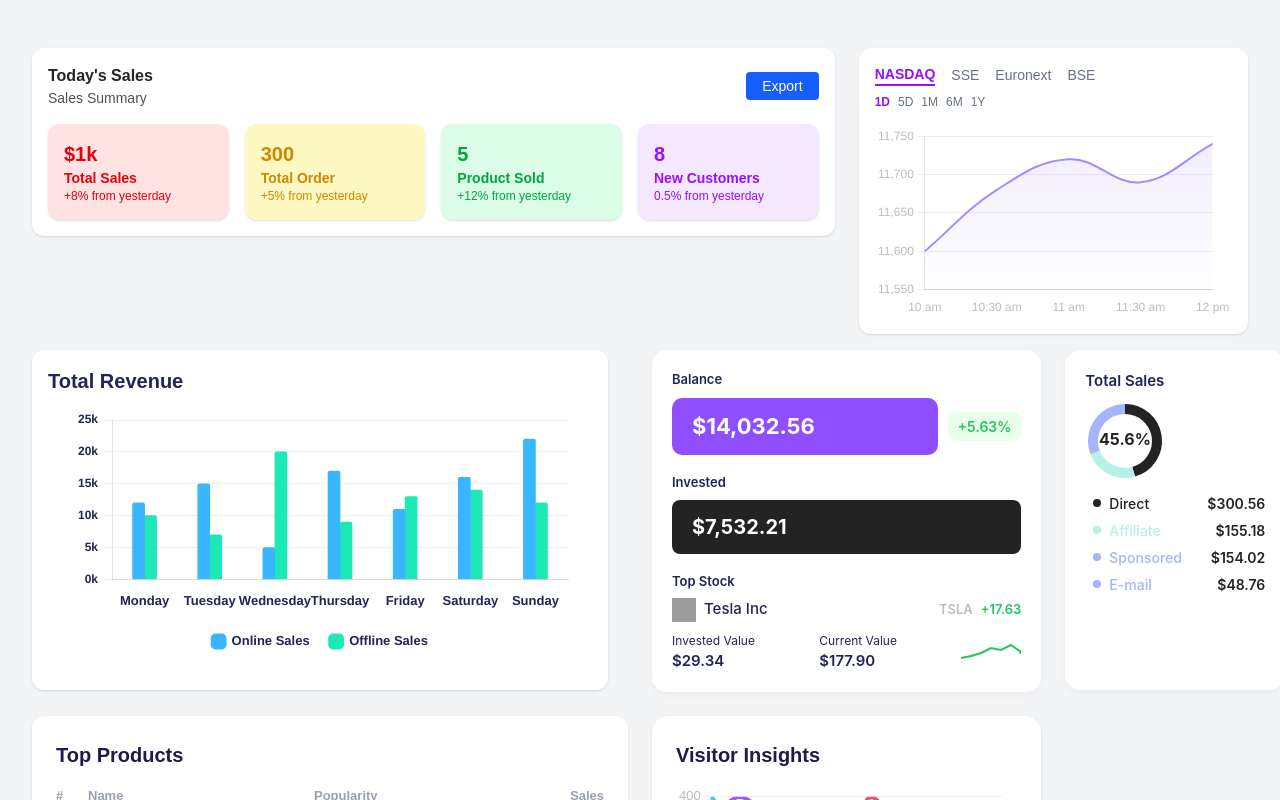
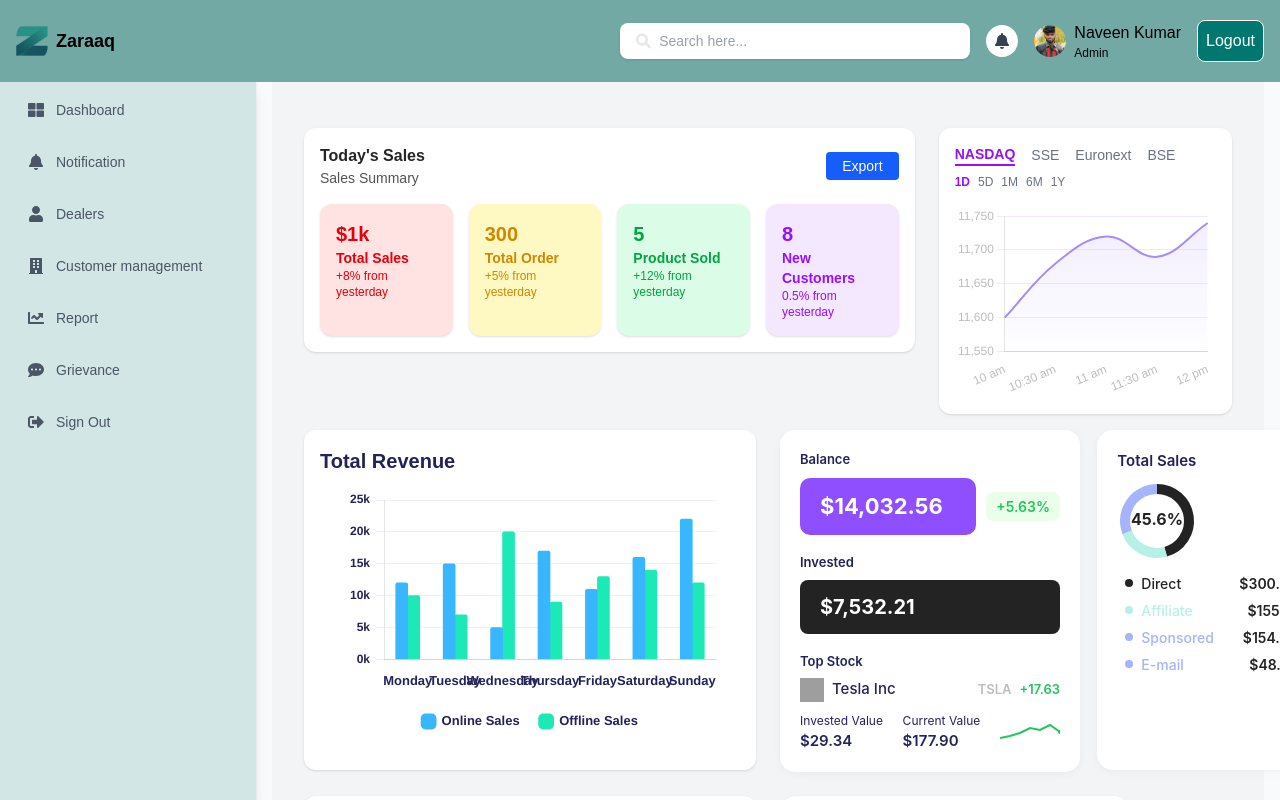
Before and after one commit to naveen2321686/zaraaq, a Next.js app: page / in a window 1280 px wide. Shown: the top 800 px of the page. Built offline with nearby package versions, Linux system fonts and the light colour scheme; no server answers; sample sign-in values are in the browser's storage; grey boxes are pictures that could not be loaded.

Commit message:
sidebar issue fixed

```diff
--- a/src/app/components/BalanceCard.tsx
+++ b/src/app/components/BalanceCard.tsx
@@ -75,6 +75,7 @@ const BalanceCard = () => {
         </div>
       </div>
     </div>
+
   );
 };
 
--- a/src/app/components/Sidebar.tsx
+++ b/src/app/components/Sidebar.tsx
@@ -26,7 +26,7 @@ const Sidebar = () => {
   const pathname = usePathname();
 
   return (
-    <div className="min-h-screen w-64 bg-[#d3e6e6] p-3 shadow-lg mt:10">
+    <div className="min-h-screen w-64 bg-[#d3e6e6] p-3 shadow-lg mt-4">
       <ul className="space-y-4">
         {navItems.map((item) => {
           const isActive = pathname === item.href;
--- a/src/app/components/TotalSalesPie.tsx
+++ b/src/app/components/TotalSalesPie.tsx
@@ -80,6 +80,8 @@ const TotalSalesPie = () => {
             <span style={{ color: d.color, fontWeight: 500, fontSize: 14, minWidth: 70 }}>{d.label}</span>
             <span style={{ marginLeft: "auto", fontWeight: 600, fontSize: 14, color: "#232323" }}>${d.value.toFixed(2)}</span>
           </div>
+
+
         ))}
       </div>
     </div>
--- a/src/app/components/clientLayout.tsx
+++ b/src/app/components/clientLayout.tsx
@@ -1,59 +1,9 @@
-// 'use client';
-
-// import { useEffect, useState } from "react";
-// import { usePathname, useRouter } from "next/navigation";
-// import Sidebar from "./Sidebar";
-// import Header from "./header";
-
-// export default function ClientLayout({ children }: { children: React.ReactNode }) {
-//   const [isLogin, setIsLogin] = useState(false);
-//   const [checked, setChecked] = useState(false);
-
-//   const pathname = usePathname();
-//   const router = useRouter();
-
-//   useEffect(() => {
-//     const loginData = localStorage.getItem("login");
-//     const isUserLoggedIn = !!loginData;
-//     setIsLogin(isUserLoggedIn);
-//     setChecked(true);
-
-//     if (isUserLoggedIn && pathname === "/auth") {
-//       router.push("/dashboard");
-//     }
-
-//     if (!isUserLoggedIn && pathname !== "/auth") {
-//       router.push("/auth");
-//     }
-//   }, [pathname, router]);
-
-//   if (!checked) return null;
-
-//   return (
-//     <>
-
-//       {isLogin ? (
-//         <div className="flex h-[calc(100vh-4rem)]"> {/* assuming header is 4rem height */}
-//           <Sidebar />
-//           <main className="flex-1 bg-gray-50 p-4 overflow-y-auto">
-//       {isLogin && <Header />}
-
-//             {children}
-//           </main>
-//         </div>
-//       ) : (
-//         <main>{children}</main>
-//       )}
-//     </>
-//   );
-// }
-
 'use client';
 
 import { useEffect, useState } from "react";
 import { usePathname, useRouter } from "next/navigation";
+import Header from "./header";
 import Sidebar from "./Sidebar";
-import Header from "./header";
 
 export default function ClientLayout({ children }: { children: React.ReactNode }) {
   const [isLogin, setIsLogin] = useState(false);
@@ -84,22 +34,22 @@ export default function ClientLayout({ children }: { children: React.ReactNode }
   return (
     <div className="h-screen flex flex-col">
       {/* Header: Full width */}
-      <header className="h-16 w-full z-10 fixed top-0 left-0 right-0">
+      <header className="h-16 w-full z-20 fixed top-0 left-0 right-0 bg-white shadow">
         <Header />
       </header>
 
       {/* Content: Sidebar + Main */}
       <div className="flex flex-1 pt-16">
         {/* Sidebar: starts below header */}
-        <aside className="w-64 h-[calc(100vh-4rem)] bg-white shadow fixed top-20 left-0">
+        <aside className="w-64 h-[calc(100vh-4rem)] bg-white shadow z-10 fixed top-16 left-0">
           <Sidebar />
         </aside>
 
-        {/* Main content: next to sidebar */}
+        {/* Main content: pushed right of sidebar */}
         <main className="ml-64 flex-1 bg-gray-50 p-4 overflow-y-auto h-[calc(100vh-4rem)]">
           {children}
         </main>
-        </div>
+      </div>
     </div>
   );
 }
--- a/src/app/layout.tsx
+++ b/src/app/layout.tsx
@@ -1,7 +1,7 @@
 import type { Metadata } from "next";
 import { Geist, Geist_Mono } from "next/font/google";
 import "./globals.css";
-// import ClientLayout from "./components/clientLayout";
+import ClientLayout from "./components/clientLayout";
 
 const geistSans = Geist({
   variable: "--font-geist-sans",
@@ -26,7 +26,9 @@ export default function RootLayout({
   return (
     <html lang="en">
       <body className={`${geistSans.variable} ${geistMono.variable} antialiased`} cz-shortcut-listen="true">
+       <ClientLayout>
         {children}
+        </ClientLayout>
       </body>
     </html>
   );
```
Also changed, not shown: src/app/components/header.tsx (+0 -63 lines).
